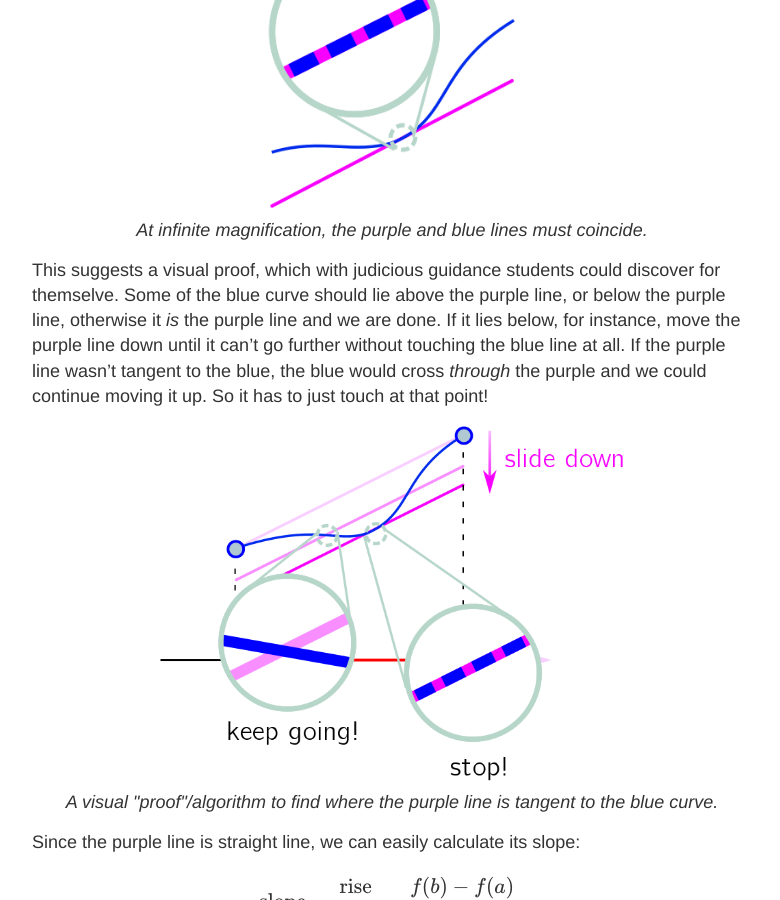
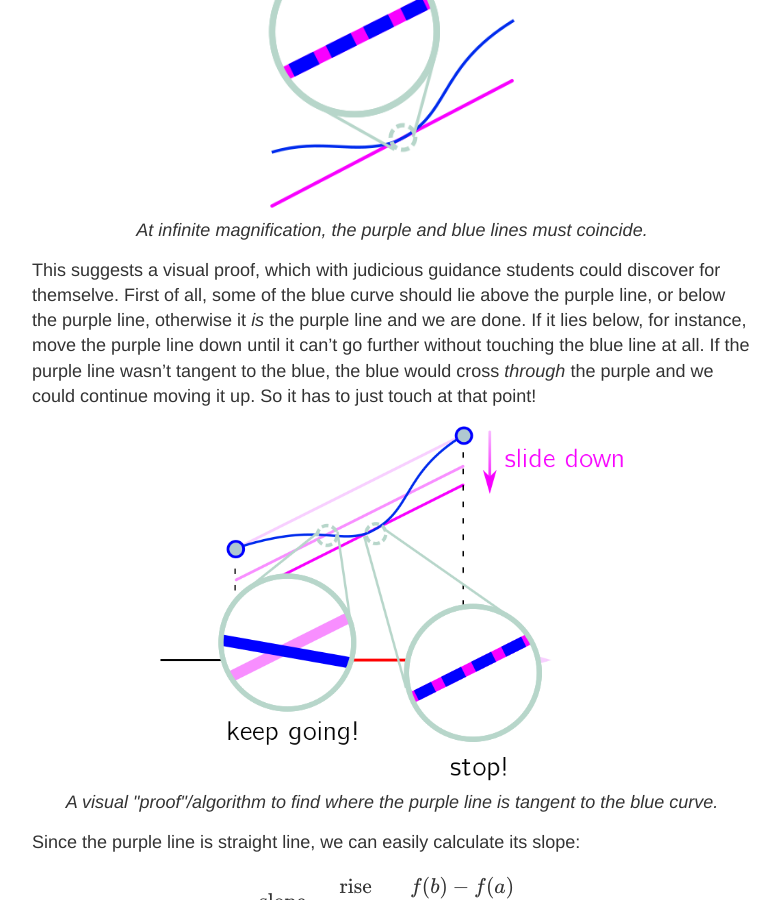
Before and after one commit to hapax/hapax.github.io, a Jekyll site: the page built from assets/teaching.md, in a window 1280 px wide and 900 px high, scrolled down 5593 px. Shown: the whole window, without its empty margins (248-1028 px from the left). Built offline with Jekyll 4.4.1, drawn with Linux system fonts in a browser that asks for light colours; our own code applies the rules of GitHub Pages for plain Markdown files; formulas are drawn with MathJax 3; a script that is not in the unit is left out.

Commit message:
Update teaching.md

```diff
--- a/assets/teaching.md
+++ b/assets/teaching.md
@@ -252,7 +252,7 @@ being tangent!
 
 This suggests a visual proof, which with judicious guidance students
 could discover for themselve.
-Some of the blue curve should lie above the purple line, or below the
+First of all, some of the blue curve should lie above the purple line, or below the
 purple line, otherwise it *is* the purple line and we are done.
 If it lies below, for instance, move the purple line down until it
 can't go further without touching the blue line at all.
```
